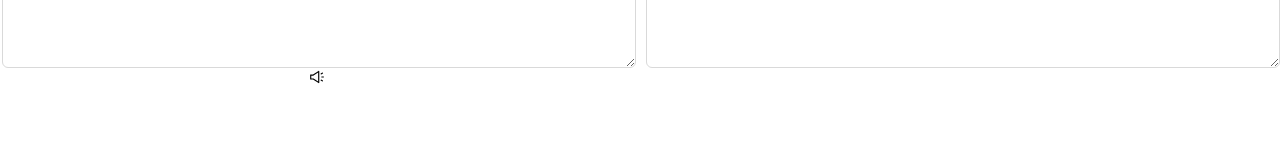
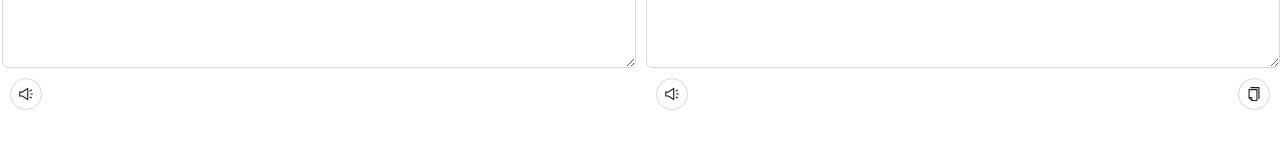
Before and after one commit to Anh39/Sofware-Engineering, a React (Create React App) app in the folder frontend/react_front_end/: page / in a window 1280 px wide. Shown: the part 294-454 px from the top of the page. Built offline with nearby package versions, Linux system fonts and the light colour scheme.

Commit message:
update feature

```diff
--- a/frontend/react_front_end/src/LayoutDefault/Header.js
+++ b/frontend/react_front_end/src/LayoutDefault/Header.js
@@ -1,10 +1,21 @@
-import { Button } from "antd";
+import { Button, Drawer } from "antd";
+import { useState } from "react";
 import { Link } from "react-router-dom";
 
 // Laptop gaming, đồ họa
 
 function Header(props) {
     const { token } = props;
+
+    const [open, setOpen] = useState(false);
+
+    const showDrawer = () => {
+        setOpen(true);
+    };
+
+    const onClose = () => {
+        setOpen(false);
+    };
 
     return (
         <>
@@ -16,7 +27,7 @@ function Header(props) {
                 <div className="header__button">
                     {token ? (
                         <>
-                            <Button className="header__button--login" type="primary">
+                            <Button className="header__button--login" type="primary" onClick={showDrawer}>
                                 bản dịch đã lưu
                             </Button>
                             <Button className="header__button--register">
@@ -35,6 +46,10 @@ function Header(props) {
                     )}
                 </div>
             </div>
+
+            <Drawer title="Bản dịch đã lưu" onClose={onClose} open={open}>
+                <p>Nothing</p>
+            </Drawer>
         </>
     )
 }
--- a/frontend/react_front_end/src/LayoutDefault/LayoutDefault.css
+++ b/frontend/react_front_end/src/LayoutDefault/LayoutDefault.css
@@ -109,3 +109,10 @@
 .margin-right {
     margin-right: -3px;
 }
+
+.btn {
+    margin: 10px;
+    display: flex;
+    justify-content: space-between;
+    font-size: 100px;
+}
--- a/frontend/react_front_end/src/pages/Home/index.js
+++ b/frontend/react_front_end/src/pages/Home/index.js
@@ -1,12 +1,15 @@
 import { Button, Col, Flex, Row, Select } from "antd";
-import { ZhihuOutlined, PaperClipOutlined, SwapOutlined, SoundOutlined } from "@ant-design/icons";
+import { ZhihuOutlined, PaperClipOutlined, SwapOutlined, SoundOutlined, CopyOutlined, StarOutlined, StarFilled } from "@ant-design/icons";
 import { useEffect, useState } from "react";
 import { Link } from "react-router-dom";
 import "../../language";
 import { language } from "../../language";
 import TextArea from "antd/es/input/TextArea";
+import { getCookie } from "../../helpers/cookie";
 
 function Home() {
+    const token = getCookie("token");
+
     const [FromLang, setFromLang] = useState({ value: 'en-GB', label: language['en-GB'] });
     const [ToLang, setToLang] = useState({ value: 'vi-VN', label: language['vi-VN'] });
 
@@ -19,6 +22,7 @@ function Home() {
     }));
 
     const [selectedButton, setSelectedButton] = useState("");
+    const [isSaved, setIsSaved] = useState(false);
 
     const handleClick = (buttonType) => {
         setSelectedButton(buttonType);
@@ -53,12 +57,35 @@ function Home() {
         setToLang({ value: option, label: option });
     }
 
+    const SpeakInputText = () => {
+        const synth = window.speechSynthesis;
+        const utterThis = new SpeechSynthesisUtterance(inputText);
+        utterThis.lang = FromLang.label;
+        synth.speak(utterThis);
+    }
+
+    const SpeakTranslatedText = () => {
+        const synth = window.speechSynthesis;
+        const utterThis = new SpeechSynthesisUtterance(translatedText);
+        utterThis.lang = ToLang.label;
+        synth.speak(utterThis);
+    }
+
+    const Copy = () => {
+        navigator.clipboard.writeText(translatedText);
+    }
+
+    const Save = () => {
+        setIsSaved(!isSaved);
+        // lưu bản dịch
+    }
+
     useEffect(() => {
         if (inputText) {
             translateText(inputText);
         }
         // eslint-disable-next-line react-hooks/exhaustive-deps
-    }, [inputText, translatedText]);
+    }, [inputText, translatedText, ToLang.label]);
 
     return (
         <>
@@ -100,7 +127,18 @@ function Home() {
                             className="margin-right"
                             onChange={(e) => setInputText(e.target.value)}
                         />
-                        <SoundOutlined />
+                        <div className="btn fromlang">
+                            <Button shape="circle" onClick={SpeakInputText}>
+                                <SoundOutlined />
+                            </Button>
+                            {token && translatedText !== "" ? (
+                                <>
+                                    <Button shape="circle" onClick={Save}>
+                                        {isSaved ? <StarFilled /> : <StarOutlined />}
+                                    </Button>
+                                </>
+                            ) : (<></>)}
+                        </div>
                     </Col>
                     <Col xl={12}>
                         <TextArea
@@ -110,6 +148,14 @@ function Home() {
                             readOnly
                             className="text"
                         />
+                        <div className="btn tolang">
+                            <Button shape="circle" onClick={SpeakTranslatedText}>
+                                <SoundOutlined />
+                            </Button>
+                            <Button shape="circle" onClick={Copy}>
+                                <CopyOutlined />
+                            </Button>
+                        </div>
                     </Col>
                 </Row>
             </Flex>
--- /dev/null
+++ b/frontend/react_front_end/src/pages/SavedText/index.js
@@ -0,0 +1,18 @@
+import { Drawer } from "antd";
+import { useState } from "react";
+
+function SavedText() {
+    const [visible, setVisible] = useState(false);
+
+    const onClose = () => {
+        setVisible(false);
+    };
+
+    return (
+        <>
+
+        </>
+    )
+}
+
+export default SavedText;
--- a/frontend/react_front_end/src/routes/index.js
+++ b/frontend/react_front_end/src/routes/index.js
@@ -3,6 +3,7 @@ import Home from "../pages/Home";
 import Login from "../pages/Login";
 import Logout from "../pages/Logout";
 import Register from "../pages/Register";
+import SavedText from "../pages/SavedText";
 import TransDocs from "../pages/TransDocs";
 
 export const routes = [
@@ -30,6 +31,10 @@ export const routes = [
                 element: <Register />
             },
             {
+                path: "/saved",
+                element: <SavedText />
+            },
+            {
                 path: "/logout",
                 element: <Logout />
             },
```
